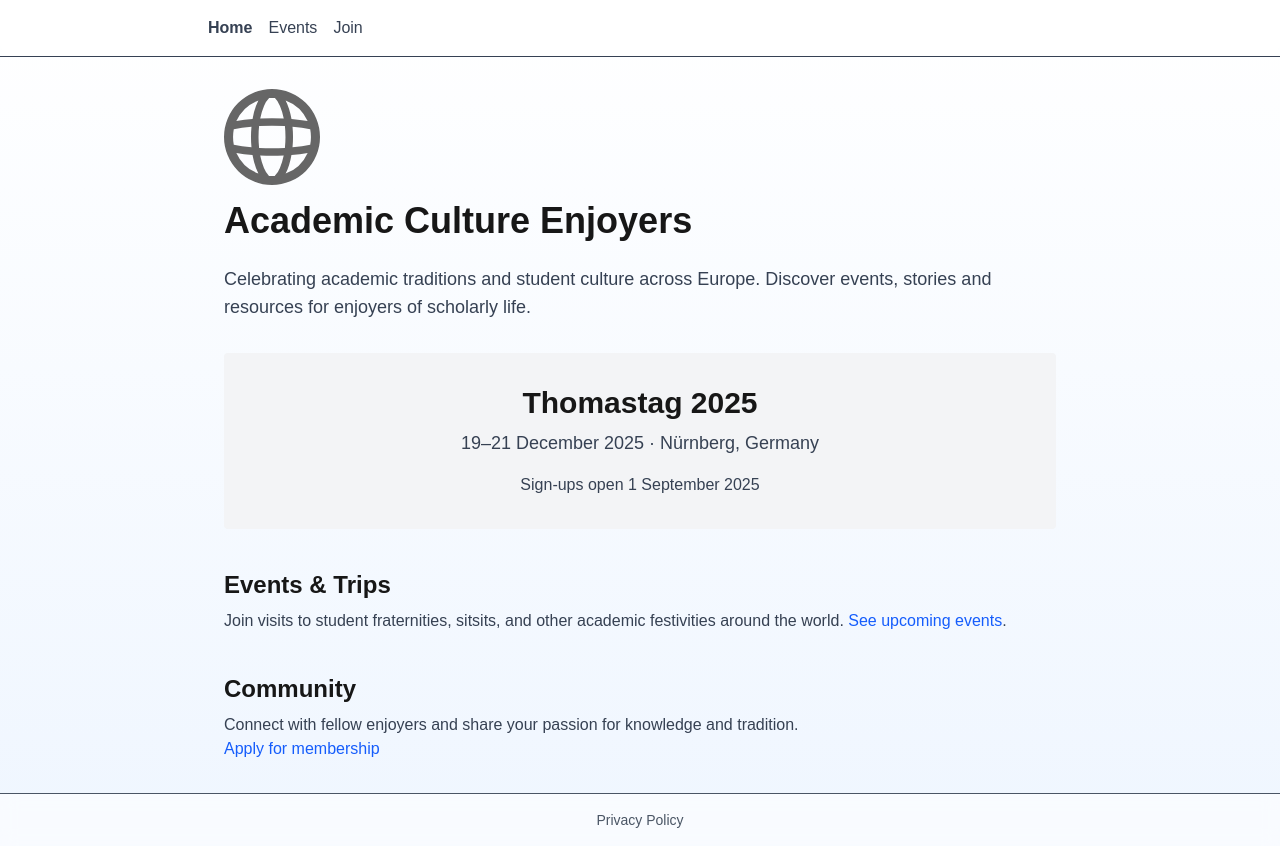
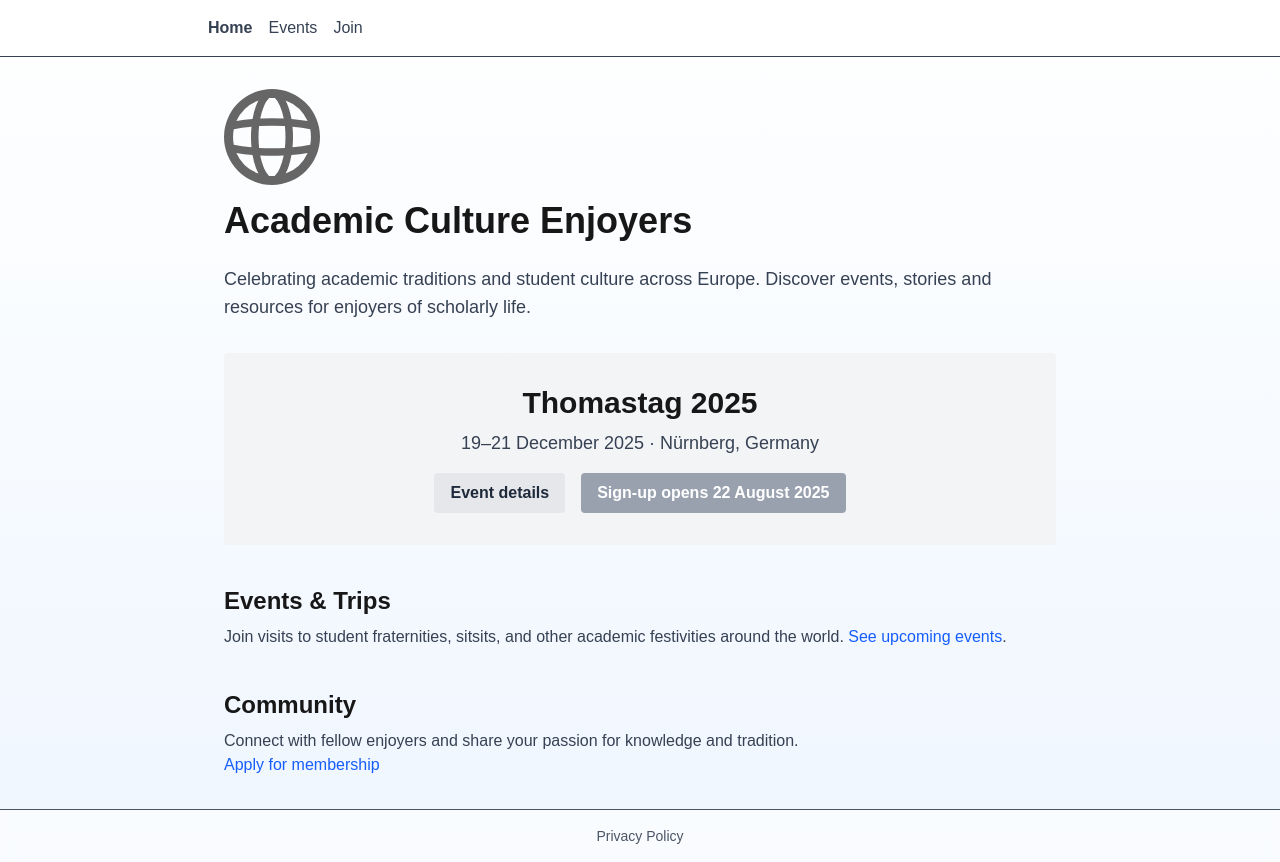
Before and after one commit to Tapiiri/AcademicCultureEnjoyers, a Next.js app: page / in a window 1280 px wide. Built offline with nearby package versions, Linux system fonts and the light colour scheme.

Commit message:
Clarify signup opening date

```diff
--- a/src/app/page.tsx
+++ b/src/app/page.tsx
@@ -83,6 +83,13 @@ async function ThomastagHero() {
       <p className="mb-4 text-lg text-gray-700 dark:text-gray-300">
         19–21 December 2025 · Nürnberg, Germany
       </p>
+      <div className="flex justify-center gap-4">
+        <Link
+          href="/events/thomastag-2025"
+          className="inline-block rounded bg-gray-200 px-4 py-2 font-semibold text-gray-800 hover:bg-gray-300 dark:bg-gray-700 dark:text-gray-200 dark:hover:bg-gray-600"
+        >
+          Event details
+        </Link>
         {formId ? (
           <Link
             href={`https://tally.so/r/${formId}`}
@@ -91,10 +98,14 @@ async function ThomastagHero() {
             Sign up now
           </Link>
         ) : (
-        <p className="text-gray-700 dark:text-gray-300">
-          Sign-ups open 1 September 2025
-        </p>
+          <button
+            disabled
+            className="inline-block cursor-not-allowed rounded bg-gray-400 px-4 py-2 font-semibold text-white"
+          >
+            Sign-up opens 22 August 2025
+          </button>
         )}
+      </div>
     </section>
   );
 }
```
Lines whose indentation alone changed are shown as unchanged.
